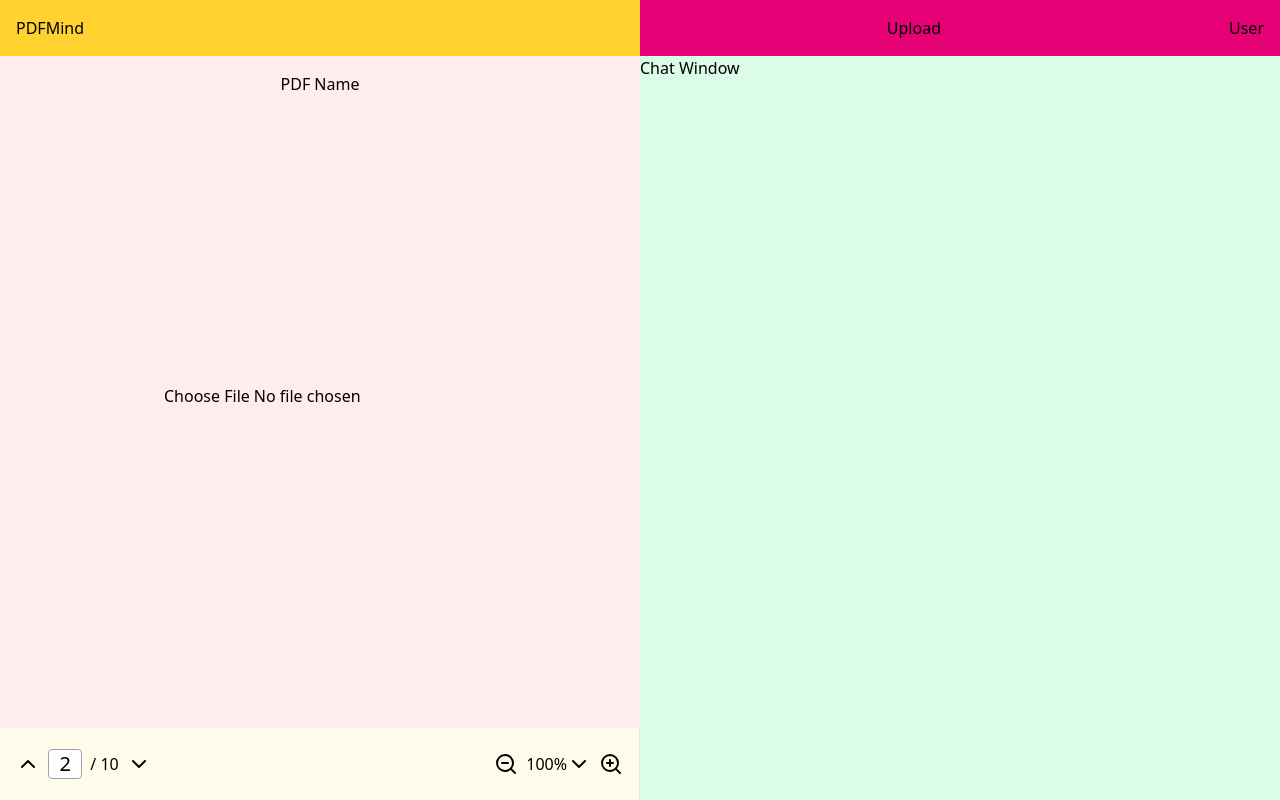
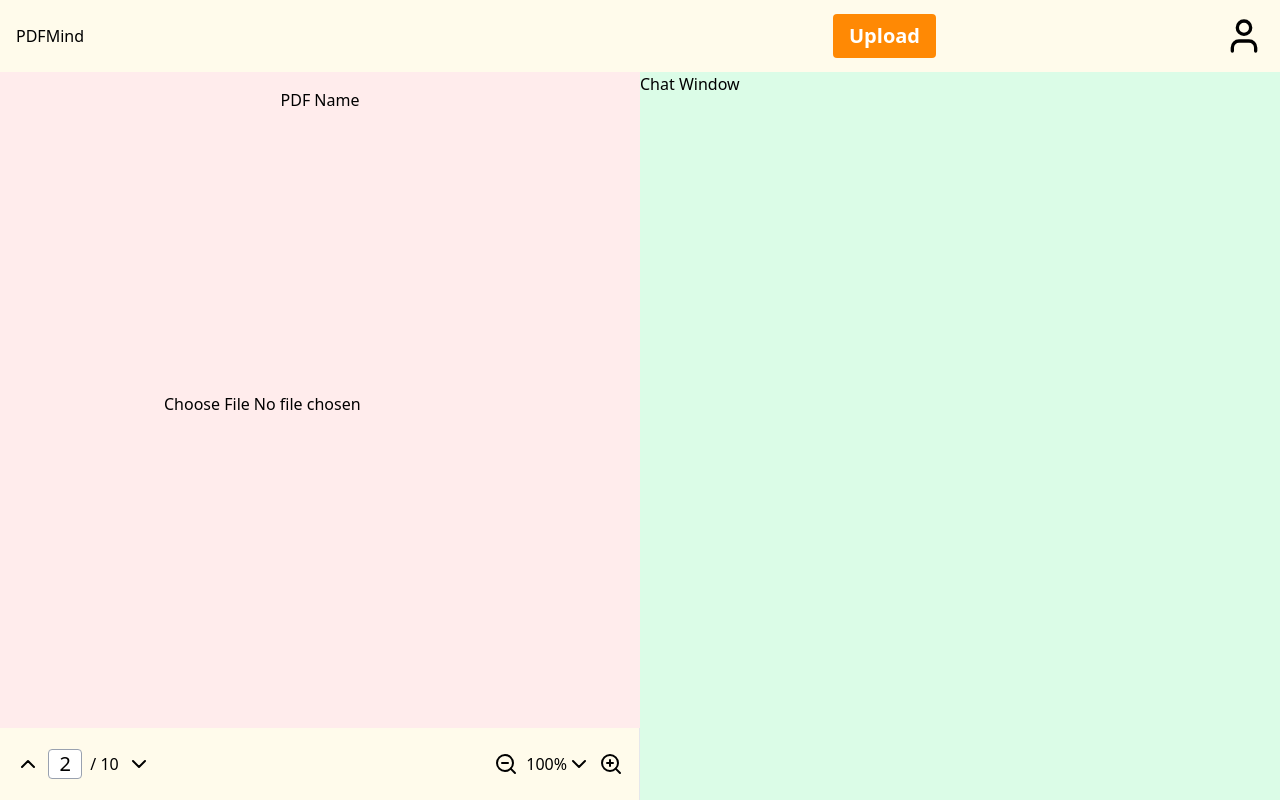
Before and after one commit to vallabhtiwari/pdfmind, a Next.js app: page / in a window 1280 px wide. Built offline with nearby package versions, Linux system fonts and the light colour scheme.

Commit message:
clean navbar, add input

```diff
--- a/src/components/Navbar.tsx
+++ b/src/components/Navbar.tsx
@@ -1,10 +1,40 @@
+"use client";
+
+import { pdfFileSchema } from "@/lib/zodSchemas";
+import { usePDFStore } from "@/store/pdfStrore";
+import { User } from "lucide-react";
+
 export function Navbar() {
+  const { setPdf, setPdfName, uploading, setUploading } = usePDFStore();
+  const handleFileChange = (e: React.ChangeEvent<HTMLInputElement>) => {
+    setUploading(true);
+    if (e.target.files && e.target.files[0]) {
+      const parsedFile = pdfFileSchema.safeParse({ file: e.target.files[0] });
+      if (parsedFile.success) {
+        setPdf(parsedFile.data.file);
+        setPdfName(parsedFile.data.file.name);
+      }
+    }
+    setUploading(false);
+  };
   return (
-    <nav className="flex justify-between items-center">
-      <div className="w-1/2 bg-amber-300 p-4">PDFMind</div>
-      <div className="w-1/2 flex bg-pink-600 justify-end gap-72 p-4">
-        <div>Upload</div>
-        <div>User</div>
+    <nav className="flex justify-between items-center h-18 bg-amber-50">
+      <div className="w-1/2 p-4">PDFMind</div>
+      <div className="w-1/2 flex justify-end gap-72 p-4">
+        <div className="flex justify-evenly items-center">
+          <label className="cursor-pointer bg-orange-400 hover:bg-orange-600 text-white text-xl font-semibold py-2 px-4 rounded-sm">
+            Upload
+            <input
+              type="file"
+              className="hidden"
+              onChange={handleFileChange}
+              disabled={uploading}
+            />
+          </label>
+        </div>
+        <div className="cursor-pointer flex justify-evenly items-center">
+          <User className="size-10 hover:text-orange-600" />
+        </div>
       </div>
     </nav>
   );
```
